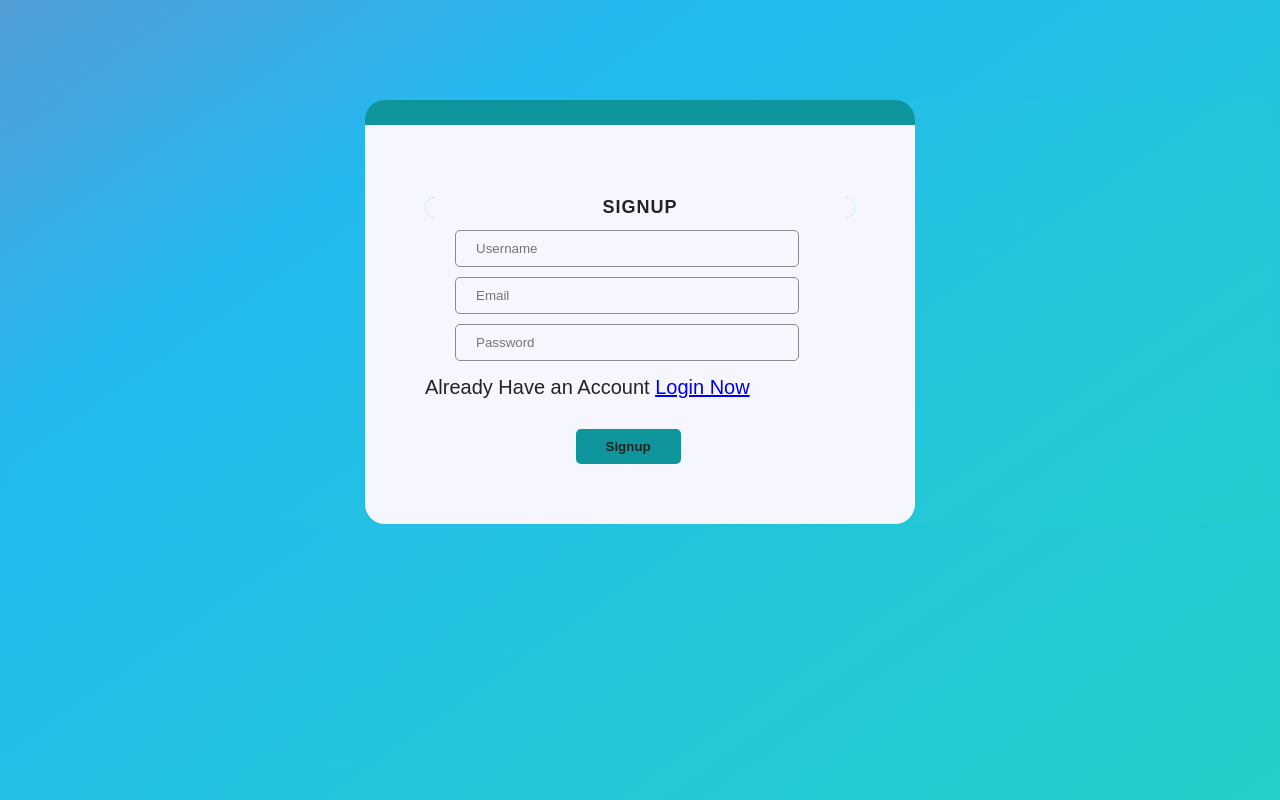
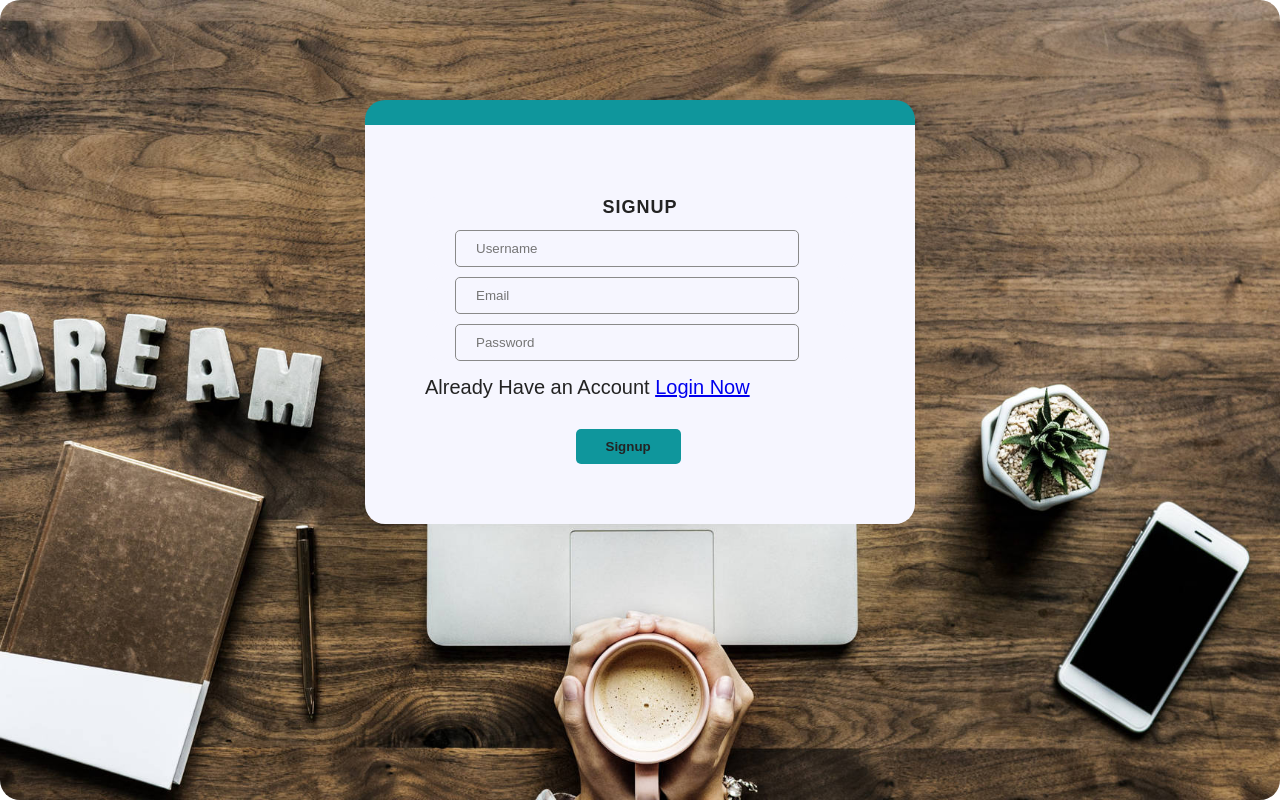
Before and after one commit to HarishKalliyan/Login-Authorization-with-Firebase, a React (Create React App) app: page / in a window 1280 px wide. Built offline with nearby package versions, Linux system fonts and the light colour scheme.

Commit message:
New Designs

```diff
--- a/src/App.js
+++ b/src/App.js
@@ -8,7 +8,9 @@ const App = () => {
       <BrowserRouter>
       <Rout />
       </BrowserRouter>
-
+      <div className="background">
+        <img src="img2.jpg" alt="Background Image" />
+    </div>
     </div>
   )
 }
--- a/src/signin.css
+++ b/src/signin.css
@@ -1,30 +1,26 @@
 *{
-
     font-family: sans-serif;
     box-sizing: border-box;
-    background-color: #8a8a8a;
-    background: linear-gradient(145deg, #ff6145, #eb4081, #23b9f0, #24dbb1);
-    animation: gradient 15s ease infinite;
-    background-size: 400% 400%;
     border-radius: 20px;
 }
 
-@keyframes gradient {
-	0% {
-		background-position: 0% 50%;
-	}
-	50% {
-		background-position: 100% 50%;
-	}
-	100% {
-		background-position: 0% 50%;
-	}
+.background {
+    position: fixed;
+    top: 0;
+    left: 0;
+    width: 100%;
+    height: 100%;
+    z-index: -1;
+}
+
+.background img {
+    object-fit: cover;
+    width: 100%;
+    height: 100%;
 }
 
 .main_container_signup{
     background: #f6f6ff;
-    padding: 60px 60px;
-    margin: 0px auto;
     width: 550px;
     margin-top: 100px;
     border-top: 25px solid #0f969c;
@@ -72,7 +68,6 @@
     background: var(--primary);
 }
 
-
 .main_container_signup button{
     margin-top: 10px;
     margin-left: 35%;
--- a/src/signup.css
+++ b/src/signup.css
@@ -2,22 +2,7 @@
 
     font-family: sans-serif;
     box-sizing: border-box;
-    background: linear-gradient(145deg, #ff6145, #eb4081, #23b9f0, #24dbb1);
-    animation: gradient 10s ease infinite;
-    background-size: 400% 400%;
     border-radius: 20px;
-}
-
-@keyframes gradient {
-	0% {
-		background-position: 0% 50%;
-	}
-	50% {
-		background-position: 100% 50%;
-	}
-	100% {
-		background-position: 0% 50%;
-	}
 }
 
 .main_container_signup{
@@ -67,9 +52,6 @@
     margin-left: 600 ;
 }
 
-.main_container_signup p a{
-    background: var(--primary);
-}
 
 .main_container_signup button{
     margin-top: 10px;
```
Also changed, not shown: public/img2.jpg (added).
